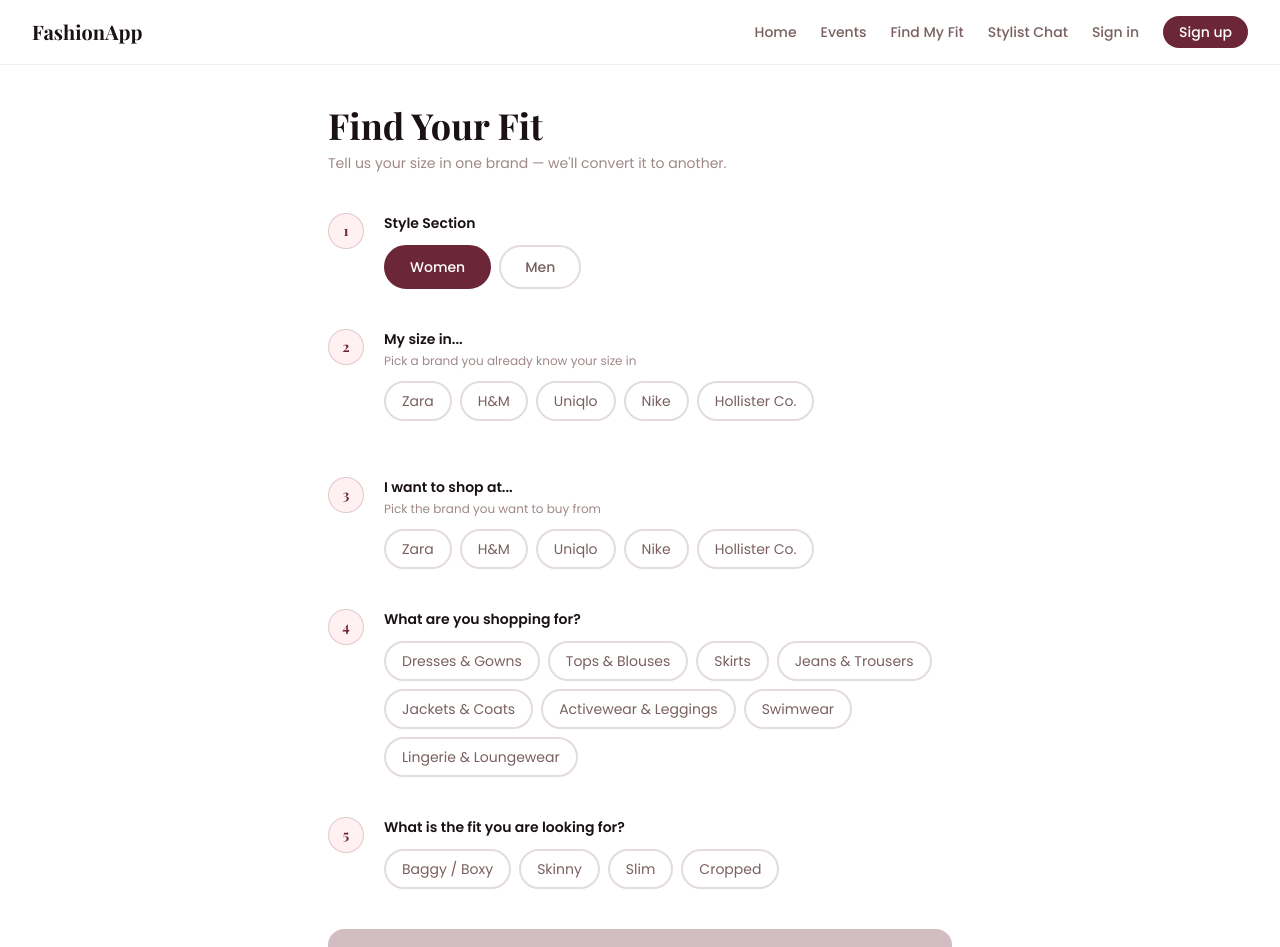
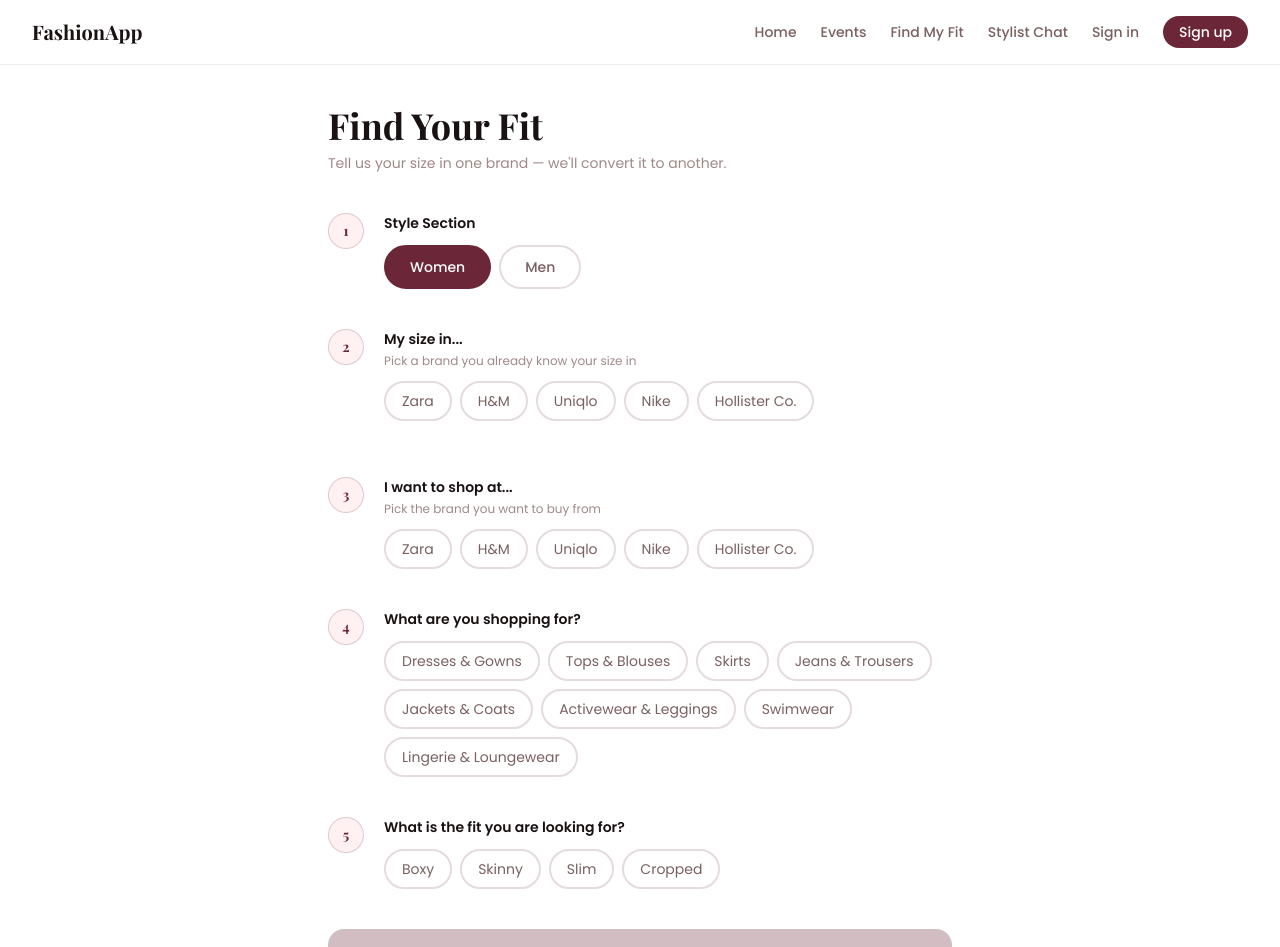
Before and after one commit to kavya-sasikumar/fashionapp, a Next.js app: page /fit in a window 1280 px wide. Shown: the top 947 px of the page. Built offline with nearby package versions, Linux system fonts and the light colour scheme.

Commit message:
Find the Fit updates again

```diff
--- a/app/fit/page.tsx
+++ b/app/fit/page.tsx
@@ -3,11 +3,11 @@
 import { useState, useRef } from 'react'
 
 const womenProducts = ['Dresses & Gowns', 'Tops & Blouses', 'Skirts', 'Jeans & Trousers', 'Jackets & Coats', 'Activewear & Leggings', 'Swimwear', 'Lingerie & Loungewear']
-const menProducts   = ['T-Shirts & Polos', 'Dress Shirts', 'Jeans & Chinos', 'Suits & Blazers', 'Shorts', 'Hoodies & Sweatshirts', 'Activewear', 'Outerwear & Coats']
+const menProducts   = ['T-Shirts & Polos', 'Dress Shirts', 'Suits & Blazers', 'Shorts', 'Hoodies & Sweatshirts', 'Activewear', 'Outerwear & Coats']
 const womenSizes    = ['XS', 'S', 'M', 'L', 'XL', 'XXL']
 const menSizes      = ['XS', 'S', 'M', 'L', 'XL', 'XXL', '2XL', '3XL']
 const brandList     = ['Zara', 'H&M', 'Uniqlo', 'Nike', 'Hollister Co.']
-const fitList       = ['Baggy / Boxy', 'Skinny', 'Slim', 'Cropped']
+const fitList       = ['Boxy', 'Skinny', 'Slim', 'Cropped']
 
 const sizeConversionUp: Record<string, string> = { XS: 'S', S: 'M', M: 'L', L: 'XL', XL: 'XXL', XXL: 'XXL', '2XL': '3XL', '3XL': '3XL' }
 const sizeConversionDown: Record<string, string> = { XS: 'XS', S: 'XS', M: 'S', L: 'M', XL: 'L', XXL: 'XL', '2XL': 'XL', '3XL': '2XL' }
```
